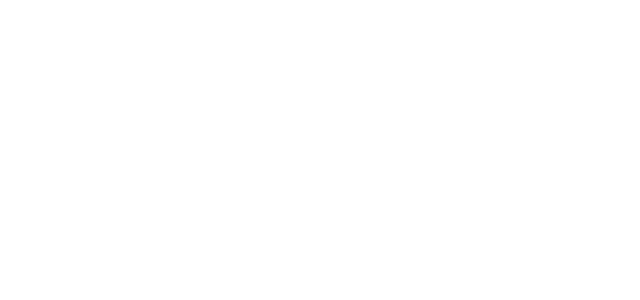
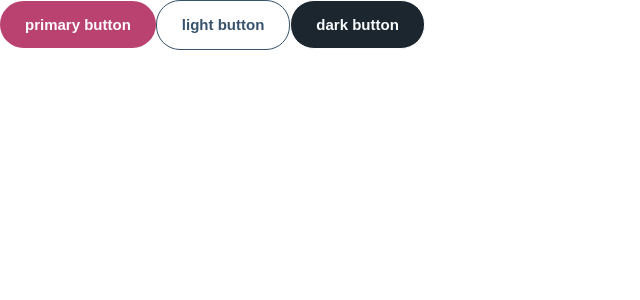
Before and after one commit to StankovicMarija/demo-react-project, a React (Create React App) app: page / in a window 1280 px wide. Shown: the top 300 px of the page, without its empty margins (0-640 px from the left). Built offline with nearby package versions, Linux system fonts and the light colour scheme.

Commit message:
fixing buttons component

```diff
--- a/package.json
+++ b/package.json
@@ -6,6 +6,7 @@
     "@testing-library/jest-dom": "^5.16.5",
     "@testing-library/react": "^13.3.0",
     "@testing-library/user-event": "^13.5.0",
+    "classnames": "^2.3.1",
     "react": "^18.2.0",
     "react-dom": "^18.2.0",
     "react-router-dom": "^6.3.0",
--- a/src/App.js
+++ b/src/App.js
@@ -1,5 +1,13 @@
+import Button from "./components/button/button";
+
 function App() {
-  return <div className="app"></div>;
+  return (
+    <div className="app">
+      <Button>primary button</Button>
+      <Button variant="light">light button</Button>
+      <Button variant="dark">dark button</Button>
+    </div>
+  );
 }
 
 export default App;
--- a/src/components/button/button.jsx
+++ b/src/components/button/button.jsx
@@ -3,21 +3,12 @@
 import classes from "./button.module.css";
 
 const Button = (props) => {
-  let cls = "";
+  const cls = classNames(classes.button, {
+    [classes.light]: props.variant === "light",
+    [classes.dark]: props.variant === "dark",
+  });
 
-  if (props.variant === "light") {
-    cls = classes.light;
-  }
-
-  if (props.variant === "dark") {
-    cls = classes.dark;
-  }
-
-  return (
-    <button className={classNames(classes.button, `${cls}`)}>
-      {props.children}
-    </button>
-  );
+  return <button className={cls}>{props.children}</button>;
 };
 
 export default Button;
--- a/src/components/button/button.module.css
+++ b/src/components/button/button.module.css
@@ -1,28 +1,42 @@
 .button {
   border-radius: 24px;
+  font-size: 15px;
+  font-weight: bold;
   text-align: center;
   align-items: center;
   white-space: nowrap;
-
   background-color: #ba4270;
   color: #fbfcfe;
   padding: 15px 25px;
+  min-width: 130px;
   border: none;
+}
+
+.button:hover {
+  cursor: pointer;
+  background-color: #da6d97;
 }
 
 .light {
   border: 1px solid #36536b;
   color: #36536b;
-  font-weight: bold;
-  font-size: 15px;
   line-height: 18px;
   background-color: transparent;
-  padding: 15px 50px;
+}
+
+.light:hover {
+  color: #fbfcfe;
+  background-color: #36536b;
 }
 
 .dark {
   border: 1px solid #fbfcfe;
   color: #fbfcfe;
   background-color: #1b262f;
-  padding: 15px 32px;
 }
+
+.dark:hover {
+  color: #1b262f;
+  background-color: #fbfcfe;
+  border: 1px solid #1b262f;
+}
```
Also changed, not shown: src/Layout/Header.js (deleted, +0 -14 lines), src/components/HeaderNav.js (deleted, +0 -16 lines), src/pages/HomePage.js (deleted, +0 -7 lines), src/Layout/Footer.js (deleted), src/Layout/Footer.module.css (deleted), src/Layout/Header.module.css (deleted), src/components/HeaderNav.module.css (deleted), src/pages/ContactPage.js (deleted), 1 other file (tests, documents, lock files or other folders).
